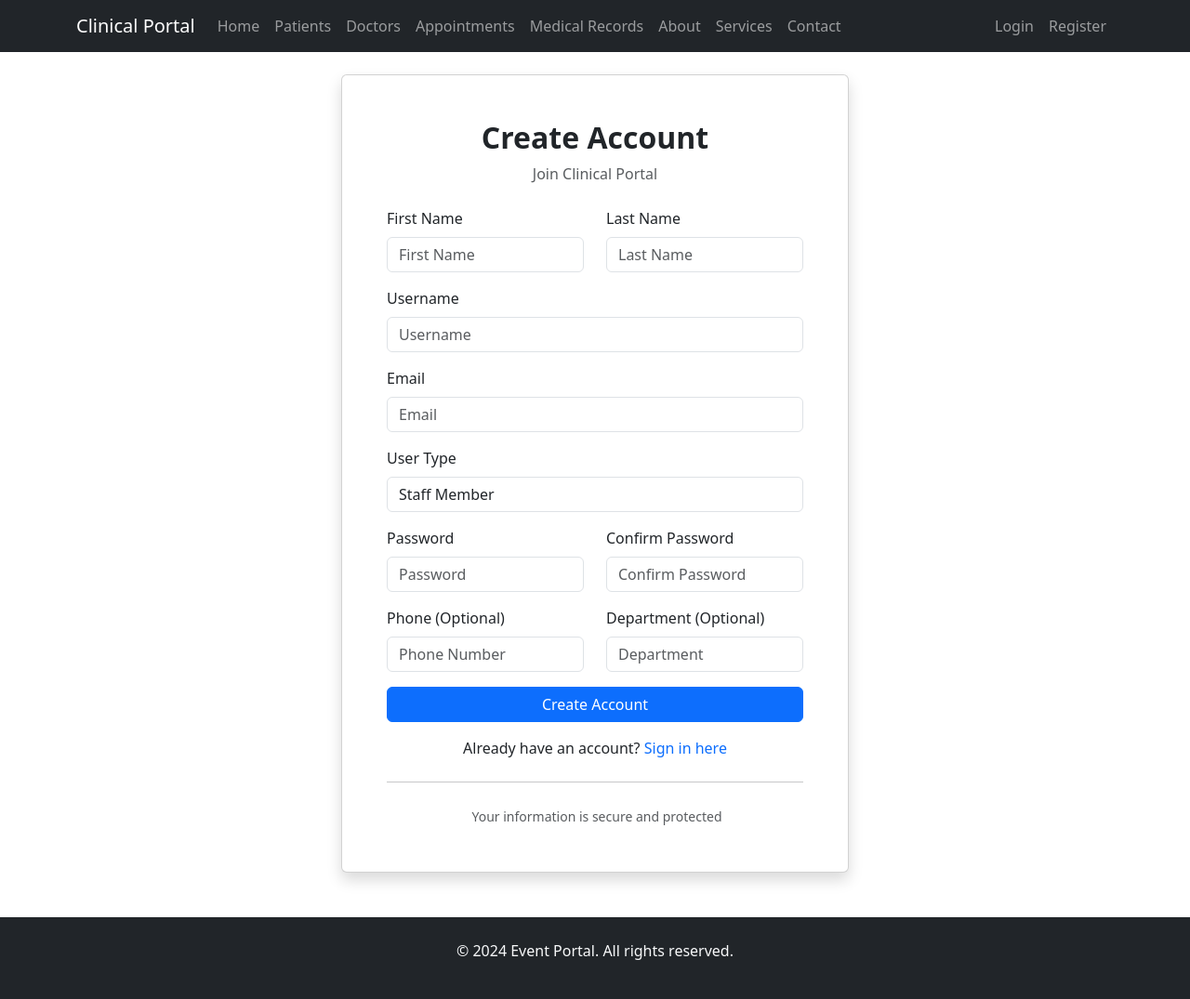
After one commit to lvin2005/Clinicalmanagement-system-, a Django app: page /register/ in a window 1280 px wide. The commit adds this page. Shown: the whole page at 93% size. Run offline with Django 5.2, Linux system fonts and the light colour scheme; some libraries are stand-ins or nearby versions.

Commit message:
Add custom authentication system
- Create accounts app with custom login/register
- Add UserProfile model with user types (staff, doctor, nurse, admin)
- Implement custom login view (not Django admin)
- Create registration form with user type selection
- Add profile management system
- Update navigation to use custom auth
- Set login as starting point of system
- Redirect homepage to login for unauthenticated users
- Add proper authentication templates
- Configure login/logout URLs properly

```diff
--- /dev/null
+++ b/accounts/apps.py
@@ -0,0 +1,6 @@
+from django.apps import AppConfig
+
+class AccountsConfig(AppConfig):
+    default_auto_field = 'django.db.models.BigAutoField'
+    name = 'accounts'
+    verbose_name = 'Accounts'
--- /dev/null
+++ b/accounts/forms.py
@@ -0,0 +1,59 @@
+from django import forms
+from django.contrib.auth.models import User
+from .models import UserProfile
+
+class LoginForm(forms.Form):
+    username = forms.CharField(
+        widget=forms.TextInput(attrs={'class': 'form-control', 'placeholder': 'Username'})
+    )
+    password = forms.CharField(
+        widget=forms.PasswordInput(attrs={'class': 'form-control', 'placeholder': 'Password'})
+    )
+
+class RegistrationForm(forms.ModelForm):
+    password = forms.CharField(
+        widget=forms.PasswordInput(attrs={'class': 'form-control', 'placeholder': 'Password'})
+    )
+    confirm_password = forms.CharField(
+        widget=forms.PasswordInput(attrs={'class': 'form-control', 'placeholder': 'Confirm Password'})
+    )
+    user_type = forms.ChoiceField(
+        choices=UserProfile.USER_TYPE_CHOICES,
+        widget=forms.Select(attrs={'class': 'form-control'})
+    )
+    phone = forms.CharField(
+        required=False,
+        widget=forms.TextInput(attrs={'class': 'form-control', 'placeholder': 'Phone Number'})
+    )
+    department = forms.CharField(
+        required=False,
+        widget=forms.TextInput(attrs={'class': 'form-control', 'placeholder': 'Department'})
+    )
+
+    class Meta:
+        model = User
+        fields = ['first_name', 'last_name', 'username', 'email']
+        widgets = {
+            'first_name': forms.TextInput(attrs={'class': 'form-control', 'placeholder': 'First Name'}),
+            'last_name': forms.TextInput(attrs={'class': 'form-control', 'placeholder': 'Last Name'}),
+            'username': forms.TextInput(attrs={'class': 'form-control', 'placeholder': 'Username'}),
+            'email': forms.EmailInput(attrs={'class': 'form-control', 'placeholder': 'Email'}),
+        }
+
+    def clean_confirm_password(self):
+        password = self.cleaned_data.get('password')
+        confirm_password = self.cleaned_data.get('confirm_password')
+
+        if password and confirm_password and password != confirm_password:
+            raise forms.ValidationError("Passwords do not match.")
+
+        return confirm_password
+
+    def save(self, commit=True):
+        user = super().save(commit=False)
+        user.set_password(self.cleaned_data['password'])
+
+        if commit:
+            user.save()
+
+        return user
--- /dev/null
+++ b/accounts/urls.py
@@ -0,0 +1,11 @@
+from django.urls import path
+from . import views
+
+app_name = 'accounts'
+
+urlpatterns = [
+    path('', views.login_view, name='login'),
+    path('register/', views.register_view, name='register'),
+    path('logout/', views.logout_view, name='logout'),
+    path('profile/', views.profile_view, name='profile'),
+]
--- /dev/null
+++ b/accounts/views.py
@@ -0,0 +1,68 @@
+from django.shortcuts import render, redirect
+from django.contrib.auth import authenticate, login, logout
+from django.contrib.auth.decorators import login_required
+from django.contrib import messages
+from django.contrib.auth.models import User
+from .forms import LoginForm, RegistrationForm
+from .models import UserProfile
+
+def login_view(request):
+    if request.user.is_authenticated:
+        return redirect('pages:dashboard')
+
+    if request.method == 'POST':
+        form = LoginForm(request.POST)
+        if form.is_valid():
+            username = form.cleaned_data['username']
+            password = form.cleaned_data['password']
+            user = authenticate(request, username=username, password=password)
+
+            if user is not None:
+                login(request, user)
+                messages.success(request, f'Welcome back, {user.get_full_name() or user.username}!')
+                next_url = request.GET.get('next', 'pages:dashboard')
+                return redirect(next_url)
+            else:
+                messages.error(request, 'Invalid username or password.')
+    else:
+        form = LoginForm()
+
+    return render(request, 'accounts/login.html', {'form': form})
+
+def logout_view(request):
+    logout(request)
+    messages.info(request, 'You have been logged out successfully.')
+    return redirect('accounts:login')
+
+def register_view(request):
+    if request.user.is_authenticated:
+        return redirect('pages:dashboard')
+
+    if request.method == 'POST':
+        form = RegistrationForm(request.POST)
+        if form.is_valid():
+            user = form.save()
+
+            # Create user profile
+            UserProfile.objects.create(
+                user=user,
+                user_type=form.cleaned_data['user_type'],
+                phone=form.cleaned_data['phone'],
+                department=form.cleaned_data['department']
+            )
+
+            messages.success(request, 'Account created successfully! Please log in.')
+            return redirect('accounts:login')
+    else:
+        form = RegistrationForm()
+
+    return render(request, 'accounts/register.html', {'form': form})
+
+@login_required
+def profile_view(request):
+    try:
+        profile = request.user.userprofile
+    except UserProfile.DoesNotExist:
+        profile = UserProfile.objects.create(user=request.user)
+
+    return render(request, 'accounts/profile.html', {'profile': profile})
--- a/event_portal/settings.py
+++ b/event_portal/settings.py
@@ -37,6 +37,7 @@ INSTALLED_APPS = [
     'django.contrib.sessions',
     'django.contrib.messages',
     'django.contrib.staticfiles',
+    'accounts',
     'patients',
     'doctors',
     'appointments',
@@ -139,4 +140,4 @@ DEFAULT_AUTO_FIELD = 'django.db.models.BigAutoField'
 # Login/Logout URLs
 LOGIN_URL = 'accounts:login'
 LOGIN_REDIRECT_URL = 'pages:dashboard'
-LOGOUT_REDIRECT_URL = 'pages:home'
+LOGOUT_REDIRECT_URL = 'accounts:login'
--- a/event_portal/urls.py
+++ b/event_portal/urls.py
@@ -21,6 +21,7 @@ from django.conf.urls.static import static
 
 urlpatterns = [
     path('admin/', admin.site.urls),
+    path('', include('accounts.urls')),
     path('patients/', include('patients.urls')),
     path('doctors/', include('doctors.urls')),
     path('appointments/', include('appointments.urls')),
--- /dev/null
+++ b/templates/accounts/register.html
@@ -0,0 +1,124 @@
+{% extends 'base.html' %}
+{% load static %}
+
+{% block title %}Register - Clinical Portal{% endblock %}
+
+{% block content %}
+<div class="row justify-content-center">
+    <div class="col-md-8 col-lg-6">
+        <div class="card shadow">
+            <div class="card-body p-5">
+                <div class="text-center mb-4">
+                    <h2 class="fw-bold">Create Account</h2>
+                    <p class="text-muted">Join Clinical Portal</p>
+                </div>
+
+                {% if messages %}
+                    {% for message in messages %}
+                        <div class="alert alert-{% if message.tags == 'error' %}danger{% else %}{{ message.tags }}{% endif %} alert-dismissible fade show" role="alert">
+                            {{ message }}
+                            <button type="button" class="btn-close" data-bs-dismiss="alert"></button>
+                        </div>
+                    {% endfor %}
+                {% endif %}
+
+                <form method="post">
+                    {% csrf_token %}
+
+                    <div class="row">
+                        <div class="col-md-6 mb-3">
+                            <label for="{{ form.first_name.id_for_label }}" class="form-label">First Name</label>
+                            {{ form.first_name }}
+                            {% if form.first_name.errors %}
+                                <div class="text-danger small">{{ form.first_name.errors }}</div>
+                            {% endif %}
+                        </div>
+                        <div class="col-md-6 mb-3">
+                            <label for="{{ form.last_name.id_for_label }}" class="form-label">Last Name</label>
+                            {{ form.last_name }}
+                            {% if form.last_name.errors %}
+                                <div class="text-danger small">{{ form.last_name.errors }}</div>
+                            {% endif %}
+                        </div>
+                    </div>
+
+                    <div class="mb-3">
+                        <label for="{{ form.username.id_for_label }}" class="form-label">Username</label>
+                        {{ form.username }}
+                        {% if form.username.errors %}
+                            <div class="text-danger small">{{ form.username.errors }}</div>
+                        {% endif %}
+                    </div>
+
+                    <div class="mb-3">
+                        <label for="{{ form.email.id_for_label }}" class="form-label">Email</label>
+                        {{ form.email }}
+                        {% if form.email.errors %}
+                            <div class="text-danger small">{{ form.email.errors }}</div>
+                        {% endif %}
+                    </div>
+
+                    <div class="mb-3">
+                        <label for="{{ form.user_type.id_for_label }}" class="form-label">User Type</label>
+                        {{ form.user_type }}
+                        {% if form.user_type.errors %}
+                            <div class="text-danger small">{{ form.user_type.errors }}</div>
+                        {% endif %}
+                    </div>
+
+                    <div class="row">
+                        <div class="col-md-6 mb-3">
+                            <label for="{{ form.password.id_for_label }}" class="form-label">Password</label>
+                            {{ form.password }}
+                            {% if form.password.errors %}
+                                <div class="text-danger small">{{ form.password.errors }}</div>
+                            {% endif %}
+                        </div>
+                        <div class="col-md-6 mb-3">
+                            <label for="{{ form.confirm_password.id_for_label }}" class="form-label">Confirm Password</label>
+                            {{ form.confirm_password }}
+                            {% if form.confirm_password.errors %}
+                                <div class="text-danger small">{{ form.confirm_password.errors }}</div>
+                            {% endif %}
+                        </div>
+                    </div>
+
+                    <div class="row">
+                        <div class="col-md-6 mb-3">
+                            <label for="{{ form.phone.id_for_label }}" class="form-label">Phone (Optional)</label>
+                            {{ form.phone }}
+                            {% if form.phone.errors %}
+                                <div class="text-danger small">{{ form.phone.errors }}</div>
+                            {% endif %}
+                        </div>
+                        <div class="col-md-6 mb-3">
+                            <label for="{{ form.department.id_for_label }}" class="form-label">Department (Optional)</label>
+                            {{ form.department }}
+                            {% if form.department.errors %}
+                                <div class="text-danger small">{{ form.department.errors }}</div>
+                            {% endif %}
+                        </div>
+                    </div>
+
+                    <button type="submit" class="btn btn-primary w-100 mb-3">Create Account</button>
+
+                    <div class="text-center">
+                        <p class="mb-0">Already have an account?
+                            <a href="{% url 'accounts:login' %}" class="text-decoration-none">Sign in here</a>
+                        </p>
+                    </div>
+                </form>
+
+                <hr class="my-4">
+
+                <div class="text-center">
+                    <small class="text-muted">
+                        <i class="fas fa-user-shield me-1"></i>
+                        Your information is secure and protected
+                    </small>
+                </div>
+            </div>
+        </div>
+    </div>
+</div>
+{% endblock %}
--- a/templates/base.html
+++ b/templates/base.html
@@ -48,11 +48,14 @@
                             <a class="nav-link" href="{% url 'pages:dashboard' %}">Dashboard</a>
                         </li>
                         <li class="nav-item">
-                            <a class="nav-link" href="/admin/logout/">Logout</a>
+                            <a class="nav-link" href="{% url 'accounts:logout' %}">Logout</a>
                         </li>
                     {% else %}
                         <li class="nav-item">
-                            <a class="nav-link" href="/admin/login/">Login</a>
+                            <a class="nav-link" href="{% url 'accounts:login' %}">Login</a>
+                        </li>
+                        <li class="nav-item">
+                            <a class="nav-link" href="{% url 'accounts:register' %}">Register</a>
                         </li>
                     {% endif %}
                 </ul>
```
Also changed, not shown: accounts/admin.py (added, +31 -0 lines), accounts/models.py (added, +28 -0 lines), pages/views.py (+5 -20 lines), templates/accounts/login.html (added, +75 -0 lines), templates/accounts/profile.html (added, +102 -0 lines), accounts/__init__.py (deleted).
